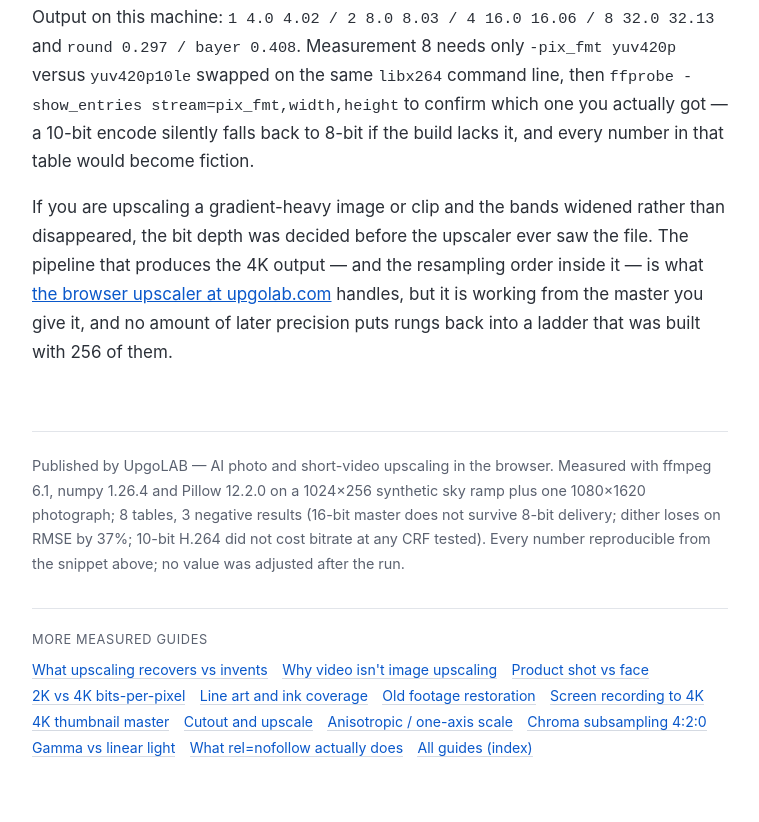
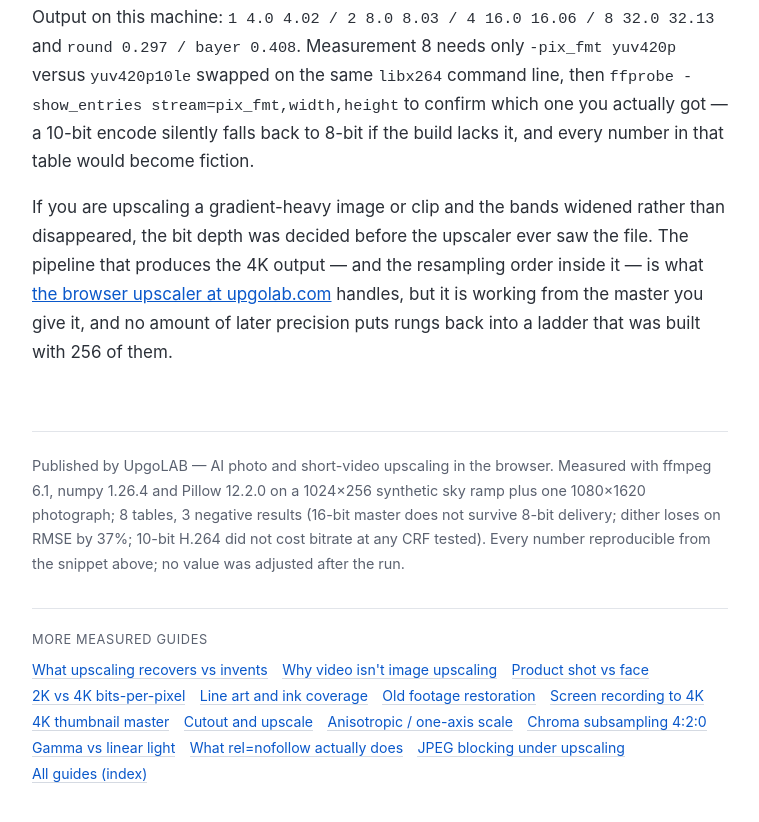
Before and after one commit to celticgemini001/upgolab-bit-depth-banding, a plain HTML site: page index.html in a window 1280 px wide. Shown: the part 9148-9970 px from the top of the page, without its empty margins (260-1019 px from the left). Drawn offline with Linux system fonts and the light colour scheme.

Commit message:
Link new guide: JPEG blocking under upscaling

```diff
--- a/index.html
+++ b/index.html
@@ -413,6 +413,7 @@ snippet above; no value was adjusted after the run.
   <li><a href="https://celticgemini001.github.io/upgolab-chroma-subsampling/">Chroma subsampling 4:2:0</a></li>
   <li><a href="https://celticgemini001.github.io/upgolab-gamma-vs-linear-light/">Gamma vs linear light</a></li>
   <li><a href="https://celticgemini001.github.io/upgolab-what-nofollow-means/">What rel=nofollow actually does</a></li>
+  <li><a href="https://celticgemini001.github.io/upgolab-jpeg-blocking-upscale/">JPEG blocking under upscaling</a></li>
   <li><a href="https://celticgemini001.github.io/upgolab-tools/">All guides (index)</a></li>
 </ul>
 </nav>
```
